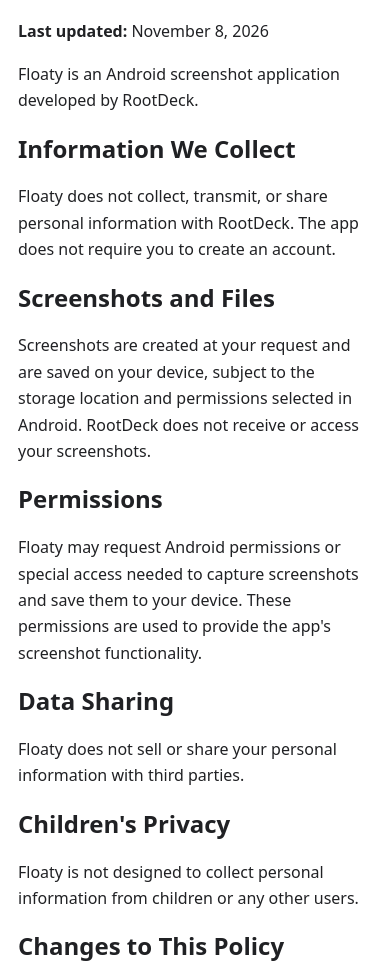
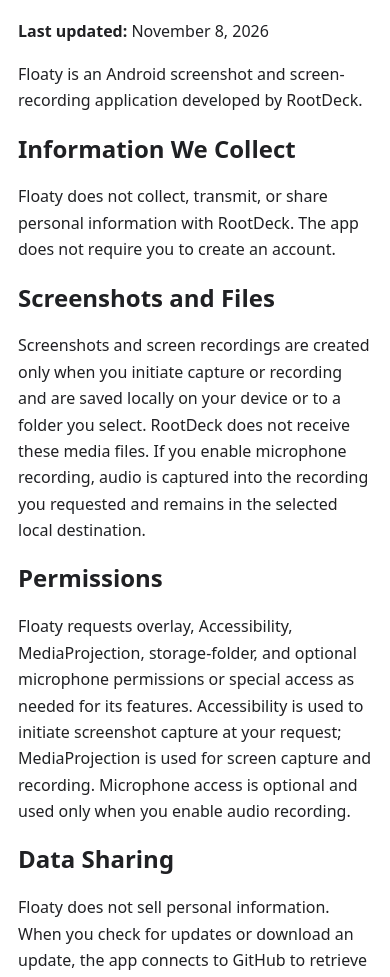
Before and after one commit to Official-RootDeck/Floaty, a plain HTML site: page index.html in a window 390 px wide. Shown: the part 123-1100 px from the top of the page. Drawn offline with Linux system fonts and the light colour scheme.

Commit message:
Clarify screenshot, recording, microphone and updater privacy

```diff
--- a/index.html
+++ b/index.html
@@ -14,19 +14,19 @@
   <h1>Privacy Policy for Floaty</h1>
   <p><strong>Last updated:</strong> November 8, 2026</p>
 
-  <p>Floaty is an Android screenshot application developed by RootDeck.</p>
+  <p>Floaty is an Android screenshot and screen-recording application developed by RootDeck.</p>
 
   <h2>Information We Collect</h2>
   <p>Floaty does not collect, transmit, or share personal information with RootDeck. The app does not require you to create an account.</p>
 
   <h2>Screenshots and Files</h2>
-  <p>Screenshots are created at your request and are saved on your device, subject to the storage location and permissions selected in Android. RootDeck does not receive or access your screenshots.</p>
+  <p>Screenshots and screen recordings are created only when you initiate capture or recording and are saved locally on your device or to a folder you select. RootDeck does not receive these media files. If you enable microphone recording, audio is captured into the recording you requested and remains in the selected local destination.</p>
 
   <h2>Permissions</h2>
-  <p>Floaty may request Android permissions or special access needed to capture screenshots and save them to your device. These permissions are used to provide the app's screenshot functionality.</p>
+  <p>Floaty requests overlay, Accessibility, MediaProjection, storage-folder, and optional microphone permissions or special access as needed for its features. Accessibility is used to initiate screenshot capture at your request; MediaProjection is used for screen capture and recording. Microphone access is optional and used only when you enable audio recording.</p>
 
   <h2>Data Sharing</h2>
-  <p>Floaty does not sell or share your personal information with third parties.</p>
+  <p>Floaty does not sell personal information. When you check for updates or download an update, the app connects to GitHub to retrieve release information and the APK. GitHub may receive standard connection information under its own privacy policy. Floaty does not upload screenshots, recordings, or microphone audio.</p>
 
   <h2>Children's Privacy</h2>
   <p>Floaty is not designed to collect personal information from children or any other users.</p>
```
